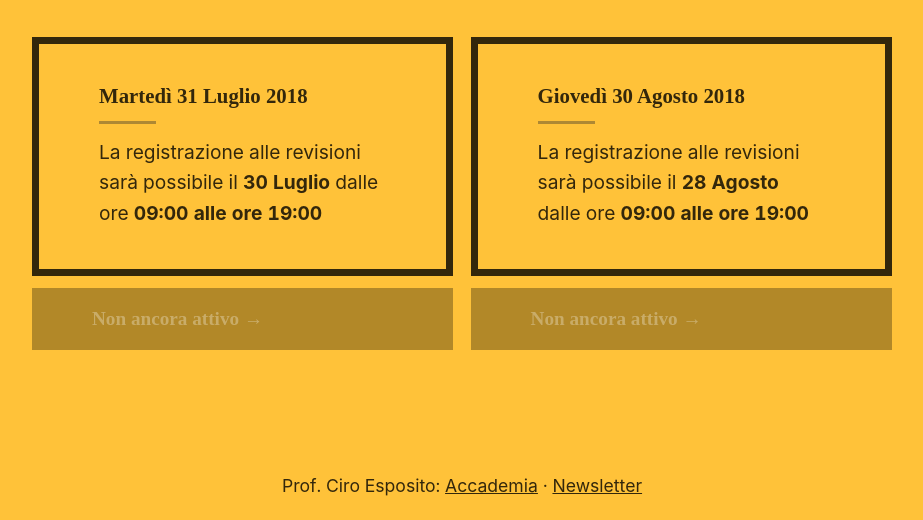
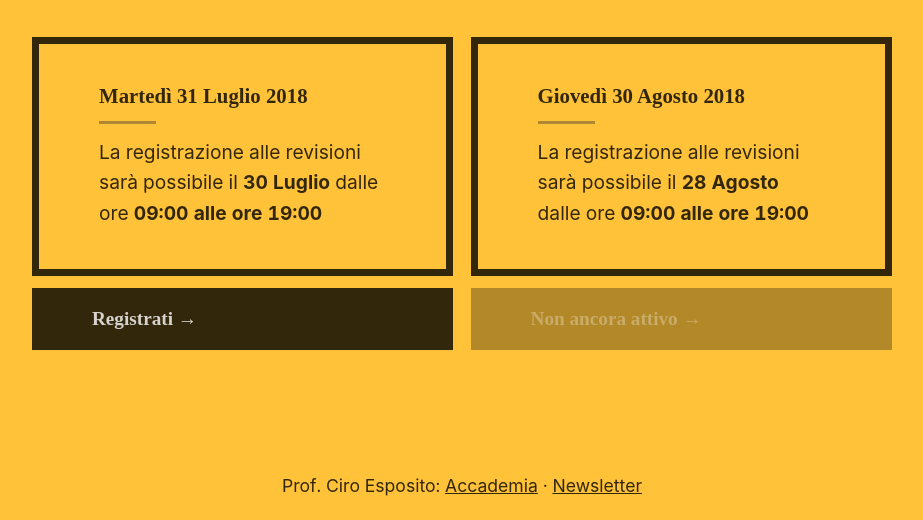
Before and after one commit to cirox/Revisioni, a plain HTML site: page index.html in a window 1280 px wide. Shown: the part 280-800 px from the top of the page, without its empty margins (178-1101 px from the left). Drawn offline with Linux system fonts and the light colour scheme; a web font is replaced by a local one.

Commit message:
Revisioni 31 Luglio

```diff
--- a/index.html
+++ b/index.html
@@ -21,7 +21,7 @@
 					<h2>Martedì 31 Luglio 2018</h2>
 					<p>La registrazione alle revisioni sarà possibile il <strong>30 Luglio</strong> dalle ore <strong>09:00 alle ore 19:00</strong></p>
 			    </div>
-			    <a href="#" class="disable">Non ancora attivo →</a>
+			    <a href="31luglio.html">Registrati →</a>
 			  </div>
 			  <div class="column">
 			    <div class="card">
```
Also changed, not shown: 31luglio.html (added, +1 -0 lines).
